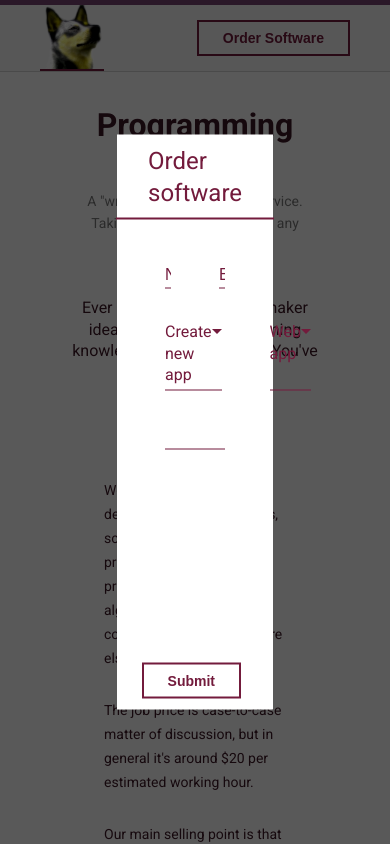
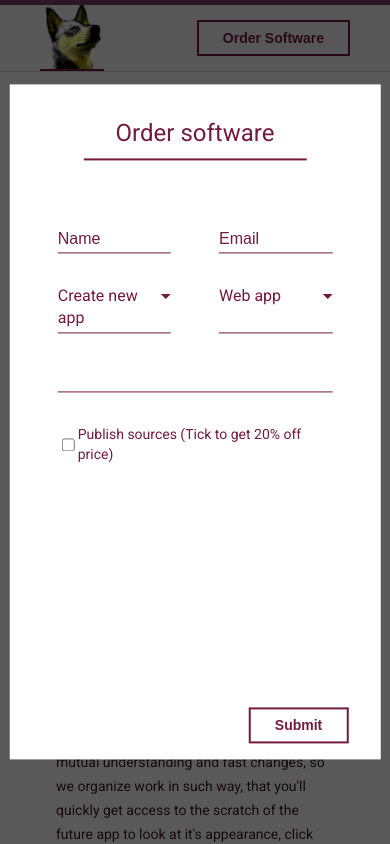
Before and after one commit to dogzy123/klesun-productions, a React (Create React App) app: page / in a window 390 px wide. Both pictures are taken after a click on the button "Order Software". Built offline with nearby package versions, Linux system fonts and the light colour scheme.

Commit message:
update modal & mobile styles

```diff
--- a/src/components/Modal/index.js
+++ b/src/components/Modal/index.js
@@ -2,6 +2,7 @@ import React, {useState, useEffect, useRef} from "react";
 import classNames from "classnames";
 import styles from "./style.module.scss";
 import Select from "../Select";
+import { ReactComponent as CheckIcon } from "../../images/check_icon.svg";
 
 const jobKind = [
     {title: 'Create new app', value: 'create'},
@@ -27,6 +28,10 @@ function Modal (props) {
     const [softwareValue, setSoftwareValue] = useState('web');
     const [descriptionValue, setDescriptionValue] = useState('');
     const [descriptionWidth, setDescriptionWidth] = useState(null);
+    const [offPrice, setOffPrice] = useState(false);
+    const [submitted, setSubmitted] = useState(false);
+    const [animationPassed, setAnimationPassed] = useState(false);
+    const [processing, setProcessing] = useState(false);
 
     const sendForm = () => {
         const form = {
@@ -35,7 +40,10 @@ function Modal (props) {
             jobType: jobValue,
             softwareType: softwareValue,
             description: descriptionValue,
+            publishSources: offPrice,
         };
+
+        setProcessing(true);
 
         return fetch('https://klesun-productions.com/api/orderSoftware', {
             method: 'POST',
@@ -44,6 +52,10 @@ function Modal (props) {
             },
             body: JSON.stringify(form)
         })
+            .then( () => {
+                setSubmitted(true);
+                setProcessing(false);
+            } )
     };
 
     const handleDescription = e => {
@@ -58,6 +70,10 @@ function Modal (props) {
         setSoftwareValue(value);
     };
 
+    const handleOffPrice = e => {
+        setOffPrice(e.target.checked);
+    };
+
     useEffect( () => {
         const closeOnEscape = e => {
             if (e && e.keyCode === 27)
@@ -70,6 +86,9 @@ function Modal (props) {
             if (modalRef.current && !modalRef.current.contains(e.target))
             {
                 onClose();
+                setSubmitted(false);
+                setAnimationPassed(false);
+                setProcessing(false);
             }
         };
 
@@ -96,6 +115,15 @@ function Modal (props) {
         };
     }, [open] );
 
+    useEffect( () => {
+        if (submitted)
+        {
+            setTimeout( () => {
+                setAnimationPassed(true);
+            }, 450);
+        }
+    }, [submitted] );
+
     return (
         open
             ? (
@@ -109,7 +137,26 @@ function Modal (props) {
                                 </div>
                             </div>
                             <div className={styles.modalContainerBody}>
-                                <div className={styles.bodyRow}>
+                                {
+                                    submitted && animationPassed
+                                        ? (
+                                            <div className={styles.submittedBlock}>
+                                                <CheckIcon />
+                                                <span>We will contact you shortly!</span>
+                                            </div>
+                                        )
+                                        : (
+                                            <React.Fragment>
+                                                {
+                                                    processing
+                                                        ? (
+                                                            <div className={styles.postProcessing}>
+                                                                <h1>Sending...</h1>
+                                                            </div>
+                                                        )
+                                                        : null
+                                                }
+                                                <div className={classNames(styles.bodyRow, submitted ? styles.modalFadeOut : null)}>
                                                     <div className={styles.bodyRowContainer}>
                                                         <div className={styles.bodyCol}>
                                                             <input
@@ -129,7 +176,7 @@ function Modal (props) {
                                                         </div>
                                                     </div>
                                                 </div>
-                                <div className={styles.bodyRow}>
+                                                <div className={classNames(styles.bodyRow, submitted ? styles.modalFadeOut : null)}>
                                                     <div className={styles.bodyRowContainer}>
                                                         <div className={styles.bodyCol}>
                                                             <Select
@@ -147,7 +194,7 @@ function Modal (props) {
                                                         </div>
                                                     </div>
                                                 </div>
-                                <div className={styles.bodyRow}>
+                                                <div className={classNames(styles.bodyRow, submitted ? styles.modalFadeOut : null)}>
                                                     <div className={styles.bodyRowContainer}>
                                                         <div className={styles.bodyCol} ref={columnRef}>
                                                             <div className={styles.descriptionWrapper} style={{width: `${descriptionWidth}px`}}>
@@ -160,14 +207,33 @@ function Modal (props) {
                                                         </div>
                                                     </div>
                                                 </div>
+                                                <div className={classNames(styles.bodyRow, submitted ? styles.modalFadeOut : null)}>
+                                                    <div className={styles.bodyRowContainer}>
+                                                        <div className={styles.bodyCol} style={{justifyContent: 'flex-start'}}>
+                                                            <label className={styles.offPriceCheckbox}>
+                                                                <input type='checkbox' checked={offPrice} onChange={handleOffPrice}/>
+                                                                <span>Publish sources (Tick to get 20% off price)</span>
+                                                            </label>
+                                                        </div>
+                                                    </div>
+                                                </div>
+                                            </React.Fragment>
+                                        )
+                                }
                             </div>
                             <div className={styles.modalContainerFooter}>
+                                {
+                                    !submitted
+                                        ? (
                                             <button
                                                 onClick={sendForm}
                                                 className={styles.klesunBtn}
                                             >
                                                 Submit
                                             </button>
+                                        )
+                                        : null
+                                }
                             </div>
                         </div>
                     </div>
--- a/src/components/Modal/style.module.scss
+++ b/src/components/Modal/style.module.scss
@@ -1,4 +1,5 @@
 @import "../../styles/utils";
+@import "../../styles/mixins";
 
 .modalContactBackdrop {
   position: absolute;
@@ -10,6 +11,18 @@
   background: black;
   opacity: 0.65;
   cursor: default;
+  animation: fadeId;
+  animation-duration: 200ms;
+}
+
+@keyframes fadeId {
+  0% {
+    opacity: 0;
+  }
+
+  100% {
+    opacity: 0.65;
+  }
 }
 
 .modalBody {
@@ -17,11 +30,38 @@
   top: 50%;
   left: 50%;
   transform: translate(-50%, -50%);
-  width: 40%;
   max-width: 600px;
-  height: 575px;
   background: white;
   z-index: 300;
+  animation: flyIn;
+  animation-duration: 200ms;
+  animation-timing-function: ease-in;
+
+  @include xs {
+    width: 95%;
+    height: 80%;
+  }
+
+  @include md {
+    width: 40%;
+    height: 575px;
+  }
+}
+
+@keyframes flyIn {
+  0% {
+    transform: translate(-50%, -200%);
+    opacity: 0.01;
+  }
+
+  45%, 55% {
+    opacity: 0.2;
+  }
+
+  100% {
+    transform: translate(-50%, -50%);
+    opacity: 1;
+  }
 }
 
 .modalBodyContainer {
@@ -61,6 +101,37 @@
   flex-direction: row;
 }
 
+.submittedBlock {
+  display: flex;
+  justify-content: center;
+  margin-top: 64px;
+
+  & > svg {
+    margin-right: 12px;
+  }
+
+  & > span {
+    font-size: 24px;
+    color: #731b3c;
+  }
+}
+
+.postProcessing {
+  position: absolute;
+  top: 0;
+  left: 0;
+  height: 100%;
+  width: 100%;
+  background: rgba(0,0,0,0.75);
+  z-index: 30;
+
+  & > h1 {
+    margin: 50% auto;
+    text-align: center;
+    color: #e4e4e4fa;
+  }
+}
+
 .modalContainerBody {
   flex-grow: 1;
   display: flex;
@@ -89,6 +160,35 @@
 
 }
 
+.offPriceCheckbox {
+  margin: 0 24px;
+  font-size: 14px;
+  display: flex;
+  align-items: center;
+  color: #731b3c;
+
+  & > span {
+    line-height: 20px;
+  }
+}
+
+.modalFadeOut {
+  animation: modalRowFadeOut;
+  animation-duration: 300ms;
+  animation-timing-function: ease-out;
+  animation-fill-mode: forwards;
+}
+
+@keyframes modalRowFadeOut {
+  from {
+    opacity: 1;
+  }
+
+  to {
+    opacity: 0;
+  }
+}
+
 .description {
   width: 100%;
   padding-bottom: 4px;
--- a/src/styles/main.module.scss
+++ b/src/styles/main.module.scss
@@ -64,6 +64,7 @@
       height: 64px;
       width: 64px;
       background-size: cover;
+      image-rendering: pixelated;
     }
   }
 }
@@ -113,6 +114,14 @@
 
   .lastSectionParagraph {
     text-align: left;
+
+    @include xs {
+      font-size: 12px;
+    }
+
+    @include md {
+      font-size: 16px;
+    }
   }
 
   .introSectionMainHeader {
@@ -127,6 +136,14 @@
       font-weight: 400;
       font-size: 14px;
       color: #7b7b7b;
+
+      @include xs {
+        margin: 24px 0;
+      }
+
+      @include md {
+        margin: 0;
+      }
     }
   }
 
@@ -209,7 +226,17 @@
         flex-direction: row;
 
         .popularProjectsContainer {
-          flex-basis: 70%;
+          @include xs {
+            flex-basis: 100%;
+          }
+
+          @include sm {
+            flex-basis: 80%;
+          }
+
+          @include md {
+            flex-basis: 70%;
+          }
         }
       }
 
@@ -222,7 +249,13 @@
         }
 
         .introSectionColumnContainer {
-          padding: 32px 64px;
+          @include xs {
+            padding: 32px 16px;
+          }
+
+          @include md {
+            padding: 32px 64px;
+          }
         }
       }
 
```
Also changed, not shown: src/images/check_icon.svg (added), 18 other files (tests, documents, lock files or other folders). Lines whose indentation alone changed are shown as unchanged.
